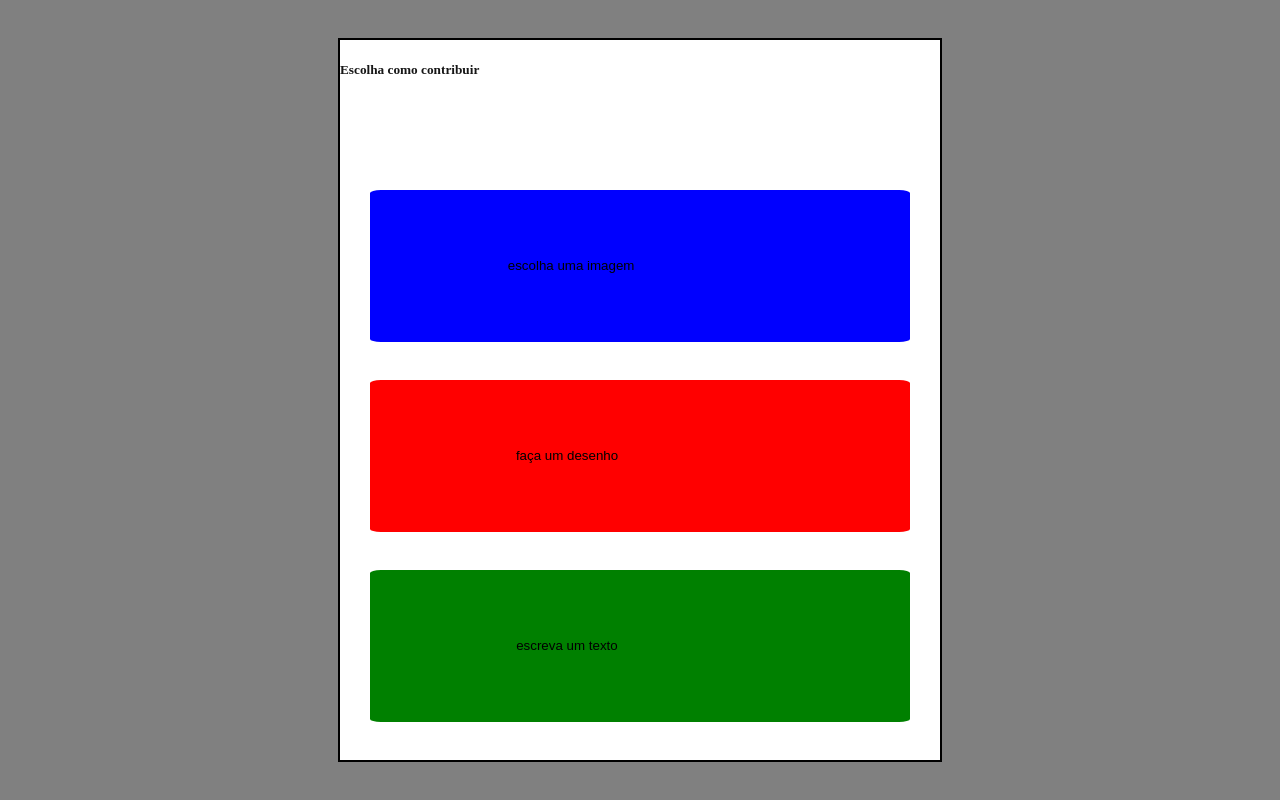
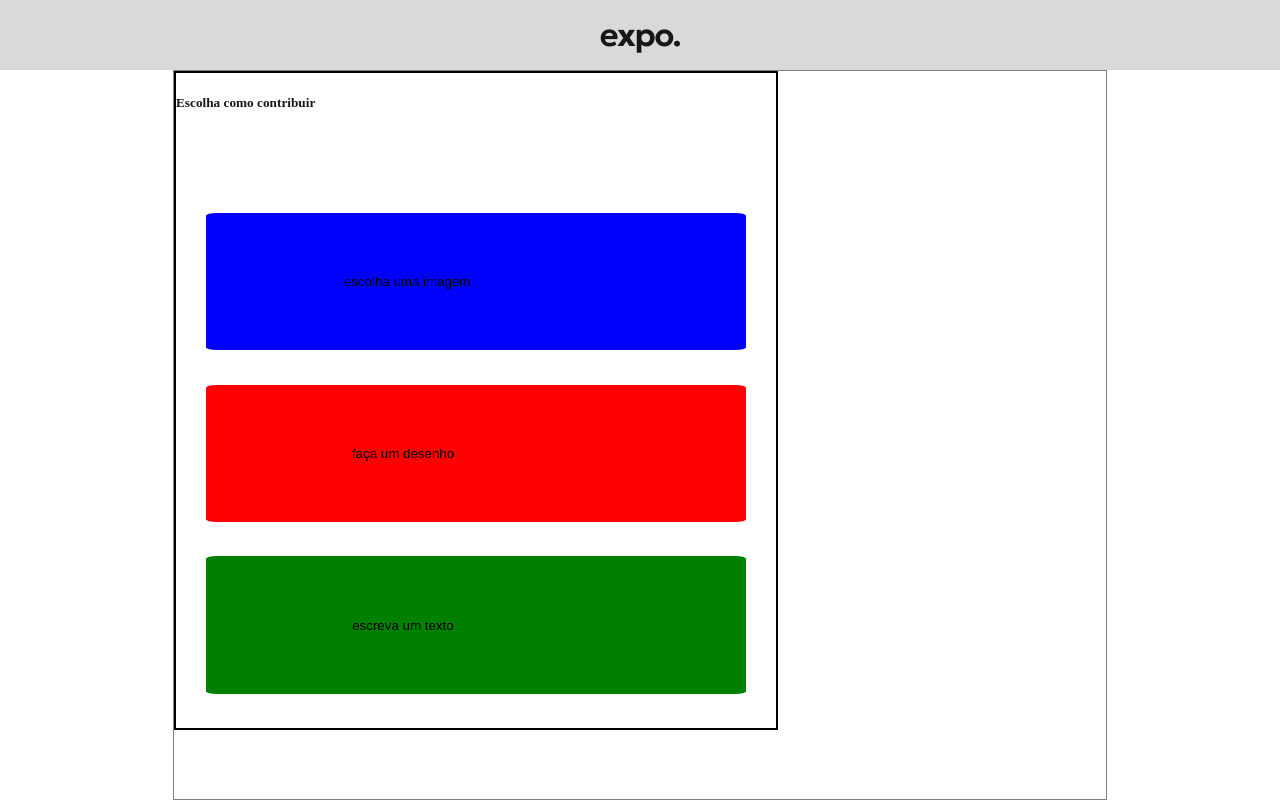
Before and after one commit to luanasj/expo-mural-next, a Next.js app: page /createpost in a window 1280 px wide. Built offline with nearby package versions, Linux system fonts and the light colour scheme; a web font is replaced by a local one.

Commit message:
createpost layout

```diff
--- a/src/app/createpost/SelectionPage.module.css
+++ /dev/null
@@ -1,14 +0,0 @@
-.selectionPageProportions {
-    width: 100%;
-    height: 100%;
-}
-
-.selectionPageAppearance{
-    background-color: gray;
-}
-
-.selectionPageAlignment{
-    display: flex;
-    justify-content: center;
-    align-items: center;
-}
--- /dev/null
+++ b/src/app/createpost/createPost.scss
@@ -0,0 +1,32 @@
+.createPost {
+    width: 100%;
+    height: 100%;
+    background-color: var(--white);
+    display: flex;
+    flex-direction: column;
+    justify-content: center;
+    align-items: center;
+
+        .header{
+            height: 70px;
+            width: 100%;
+            display: flex;
+            justify-content: center;
+            align-items: center;
+            background-color: var(--gray);
+        }
+
+        .optionsContainer{
+            width: 100%;
+            max-width: 932px;
+            height: 100%;
+            max-height: 1024px;
+            display: flex;
+            flex-direction: column;
+            border: 1px solid gray;
+        }
+
+
+
+
+}
--- /dev/null
+++ b/src/app/createpost/layout.tsx
@@ -0,0 +1,19 @@
+'use client'
+
+import PageTitle from "@/components/text/pageTitle";
+import "./createPost.scss"
+
+const CreatePostLayout = ({children,} : Readonly<{children: React.ReactNode;}>) => {
+    return(
+        <main className="createPost">
+            <div className="header">
+                <PageTitle title="expo."/>
+            </div>
+            <section className="optionsContainer">
+                {children}
+            </section>
+        </main>
+    )
+}
+
+export default CreatePostLayout
--- a/src/app/createpost/page.tsx
+++ b/src/app/createpost/page.tsx
@@ -9,14 +9,12 @@ import styles from "./SelectionPage.module.css"
 
 const SelectionPage : React.FC = ()=>{
     return(
-        <section className={`${styles.selectionPageProportions} ${styles.selectionPageAppearance} ${styles.selectionPageAlignment}`}>
-                <SelectionHub message="Escolha como contribuir">
-                    <ContributionChoiceBtn btnColor="blue" btnText="escolha uma imagem" btnMethod={()=>{}} heightPercentage={100/4} imgSrc="" />
-                    <ContributionChoiceBtn btnColor="red" btnText="faça um desenho" btnMethod={()=>{}} heightPercentage={100/4} imgSrc="" />
-                    <ContributionChoiceBtn btnColor="green" btnText="escreva um texto" btnMethod={()=>{}} heightPercentage={100/4} imgSrc="" />
-                 </SelectionHub>
-                {/* <ImageUploader/> */}
-        </section>
+        <SelectionHub message="Escolha como contribuir">
+            <ContributionChoiceBtn btnColor="blue" btnText="escolha uma imagem" btnMethod={()=>{}} heightPercentage={100/4} imgSrc="" />
+            <ContributionChoiceBtn btnColor="red" btnText="faça um desenho" btnMethod={()=>{}} heightPercentage={100/4} imgSrc="" />
+            <ContributionChoiceBtn btnColor="green" btnText="escreva um texto" btnMethod={()=>{}} heightPercentage={100/4} imgSrc="" />
+        </SelectionHub>
+        // <p>Hello World</p>
     )
 }
 
--- a/src/components/Layout/Header.tsx
+++ b/src/components/Layout/Header.tsx
@@ -1,4 +1,5 @@
 import RedirectionButton from "../buttons/RedirectionButton"
+import PageTitle from "../text/pageTitle"
 import "./Header.scss"
 
 interface iHeader {
@@ -8,7 +9,7 @@ interface iHeader {
 const Header: React.FC<iHeader> = ({title})=>{
     return (
         <header className="header">
-            <h3>{title}</h3>
+            <PageTitle title={title}/>
             <RedirectionButton text={"Crie um Post"} link={"#"}/>
         </header>
     )
--- a/src/components/cointainers/Mural.tsx
+++ b/src/components/cointainers/Mural.tsx
@@ -1,15 +1,11 @@
 
-import { url } from "inspector"
 import "./Mural.scss"
-// import smileyCouple from ""
 
 interface MuralProps {
-    // children: React.ReactNode
     mScale: number
 }
 
-
-const Mural: React.FC<MuralProps> = ({/*children,*/mScale=1})=>{
+const Mural: React.FC<MuralProps> = ({mScale=1})=>{
     const images = [
         '/assets/side-view-smiley-couple-indoors.jpg',
         '/assets/side-view-smiley-couple-indoors.jpg',
--- /dev/null
+++ b/src/components/text/PageTitle.scss
@@ -0,0 +1,13 @@
+.pageTitle{
+    color: var(--black);
+    font-family: "Geologica", Helvetica,sans-serif;
+    font-weight:600;
+    font-size: 32px;
+    letter-spacing: -0.04em;
+
+
+    &:hover{
+        transition: opacity 0.5s ease-in-out;
+        opacity: 0.3;
+    }
+}
--- /dev/null
+++ b/src/components/text/PageTitle.tsx
@@ -0,0 +1,11 @@
+import "./PageTitle.scss"
+
+interface iPageTitle{
+    title: string
+}
+
+const PageTitle : React.FC<iPageTitle> = ({title}: iPageTitle)=>{
+    return <h3 className="pageTitle">{title}</h3>
+}
+
+export default PageTitle
```
